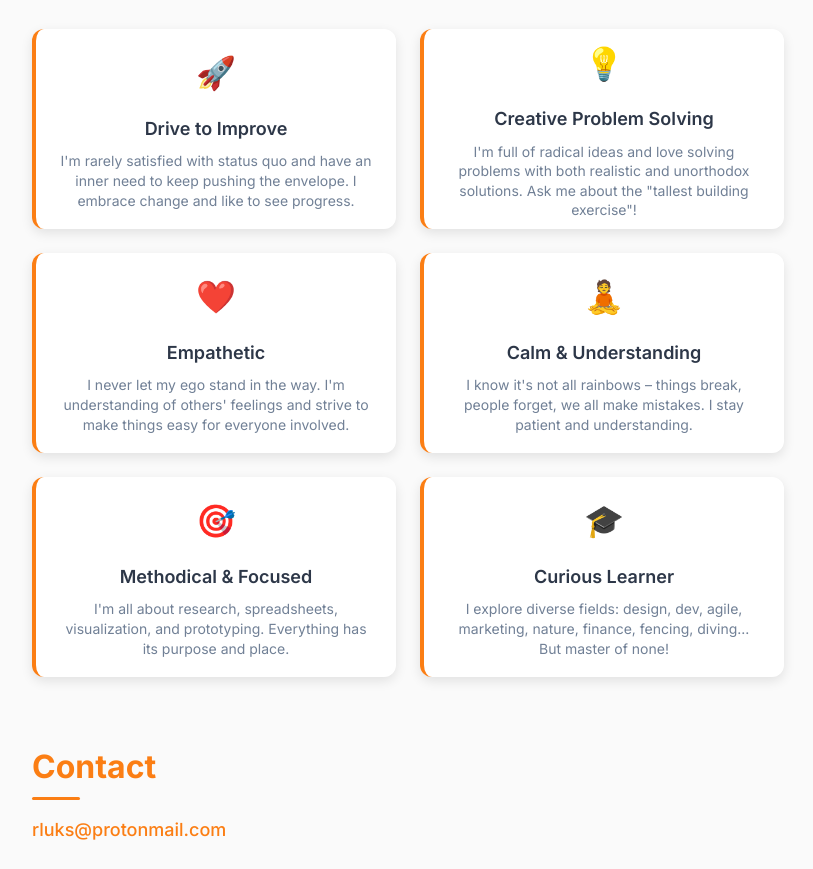
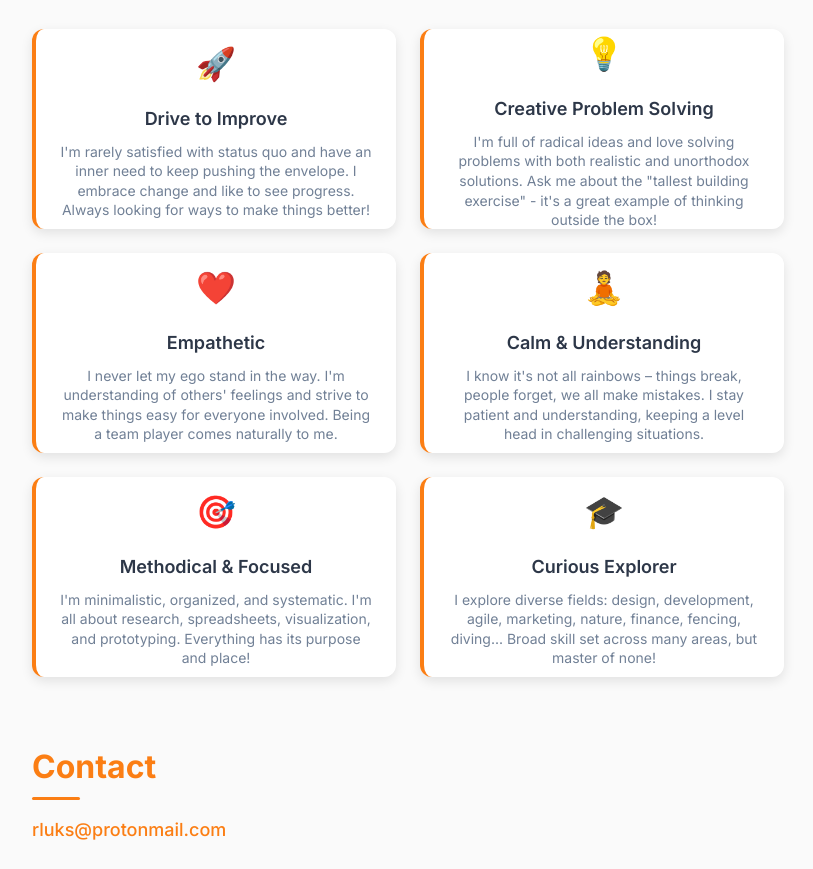
Before and after one commit to rluks/about, a plain HTML site: page index.html in a window 1280 px wide. Shown: the part 3346-4215 px from the top of the page, without its empty margins (232-1045 px from the left). Drawn offline with Linux system fonts and the light colour scheme.

Commit message:
swot cards updates

```diff
--- a/index.html
+++ b/index.html
@@ -574,12 +574,12 @@
                         <div class="flip-card-front">
                             <div class="flip-icon">🚀</div>
                             <h3>Drive to Improve</h3>
-                            <p>I'm rarely satisfied with status quo and have an inner need to keep pushing the envelope. I embrace change and like to see progress.</p>
+                            <p>I'm rarely satisfied with status quo and have an inner need to keep pushing the envelope. I embrace change and like to see progress. Always looking for ways to make things better!</p>
                         </div>
                         <div class="flip-card-back">
                             <div class="flip-icon">🤔</div>
                             <h3>Overthinking</h3>
-                            <p>Sometimes I get caught up thinking too much instead of taking action. I work on this by starting with the smallest first task.</p>
+                            <p>Sometimes I get caught up thinking too much instead of taking action. How I cope: I work on this by starting with the smallest first task and breaking things down into manageable steps.</p>
                         </div>
                     </label>
                 </div>
@@ -590,12 +590,12 @@
                         <div class="flip-card-front">
                             <div class="flip-icon">💡</div>
                             <h3>Creative Problem Solving</h3>
-                            <p>I'm full of radical ideas and love solving problems with both realistic and unorthodox solutions. Ask me about the "tallest building exercise"!</p>
+                            <p>I'm full of radical ideas and love solving problems with both realistic and unorthodox solutions. Ask me about the "tallest building exercise" - it's a great example of thinking outside the box!</p>
                         </div>
                         <div class="flip-card-back">
                             <div class="flip-icon">⚡</div>
                             <h3>Thinking on the Spot</h3>
-                            <p>I rarely come up with witty responses immediately. I'd be terrible at rap battles! I'm working on improving my public speaking skills.</p>
+                            <p>I rarely come up with witty responses immediately. I'd be terrible at rap battles! How I cope: I'm working on improving my public speaking skills and preparing ahead when possible.</p>
                         </div>
                     </label>
                 </div>
@@ -606,12 +606,12 @@
                         <div class="flip-card-front">
                             <div class="flip-icon">❤️</div>
                             <h3>Empathetic</h3>
-                            <p>I never let my ego stand in the way. I'm understanding of others' feelings and strive to make things easy for everyone involved.</p>
+                            <p>I never let my ego stand in the way. I'm understanding of others' feelings and strive to make things easy for everyone involved. Being a team player comes naturally to me.</p>
                         </div>
                         <div class="flip-card-back">
                             <div class="flip-icon">🗣️</div>
                             <h3>Interrupting Others</h3>
-                            <p>I tend to interrupt others, though this has improved greatly. I practice active listening and empathy to keep getting better at this.</p>
+                            <p>I tend to interrupt others, though this has improved greatly over the last few years. How I cope: I practice active listening, empathy, and willpower to keep getting better at this.</p>
                         </div>
                     </label>
                 </div>
@@ -622,12 +622,12 @@
                         <div class="flip-card-front">
                             <div class="flip-icon">🧘</div>
                             <h3>Calm & Understanding</h3>
-                            <p>I know it's not all rainbows – things break, people forget, we all make mistakes. I stay patient and understanding.</p>
+                            <p>I know it's not all rainbows – things break, people forget, we all make mistakes. I stay patient and understanding, keeping a level head in challenging situations.</p>
                         </div>
                         <div class="flip-card-back">
                             <div class="flip-icon">👥</div>
-                            <h3>Authority</h3>
-                            <p>I'm often too informal and easygoing to command respect. But servant leadership is a thing, isn't it?</p>
+                            <h3>Lack of Authority</h3>
+                            <p>I'm often too informal and easygoing to command respect. How I cope: Servant leadership is a thing, isn't it? I focus on supporting the team rather than commanding it.</p>
                         </div>
                     </label>
                 </div>
@@ -638,12 +638,12 @@
                         <div class="flip-card-front">
                             <div class="flip-icon">🎯</div>
                             <h3>Methodical & Focused</h3>
-                            <p>I'm all about research, spreadsheets, visualization, and prototyping. Everything has its purpose and place.</p>
+                            <p>I'm minimalistic, organized, and systematic. I'm all about research, spreadsheets, visualization, and prototyping. Everything has its purpose and place!</p>
                         </div>
                         <div class="flip-card-back">
                             <div class="flip-icon">🔀</div>
-                            <h3>Multitasking</h3>
-                            <p>I'm poor at multitasking and prefer focusing on one problem at a time. Context switching is bad anyway!</p>
+                            <h3>Poor at Multitasking</h3>
+                            <p>I'm poor at multitasking and prefer focusing on one problem at a time. How I cope: Context switching is bad anyway! I organize my work to minimize distractions.</p>
                         </div>
                     </label>
                 </div>
@@ -653,16 +653,17 @@
                     <label for="card6" class="flip-card-inner">
                         <div class="flip-card-front">
                             <div class="flip-icon">🎓</div>
-                            <h3>Curious Learner</h3>
-                            <p>I explore diverse fields: design, dev, agile, marketing, nature, finance, fencing, diving... But master of none!</p>
+                            <h3>Curious Explorer</h3>
+                            <p>I explore diverse fields: design, development, agile, marketing, nature, finance, fencing, diving... Broad skill set across many areas, but master of none!</p>
                         </div>
                         <div class="flip-card-back">
                             <div class="flip-icon">🧠</div>
-                            <h3>Memory</h3>
-                            <p>I have poor memory for important things but remember unnecessary details with clarity. I write everything down to cope!</p>
+                            <h3>Poor Memory</h3>
+                            <p>I have poor memory for important things but remember all unnecessary details with clarity. D'oh! How I cope: I write everything down and use systems to stay organized.</p>
                         </div>
                     </label>
                 </div>
+
             </div>
         </section>
 
```
